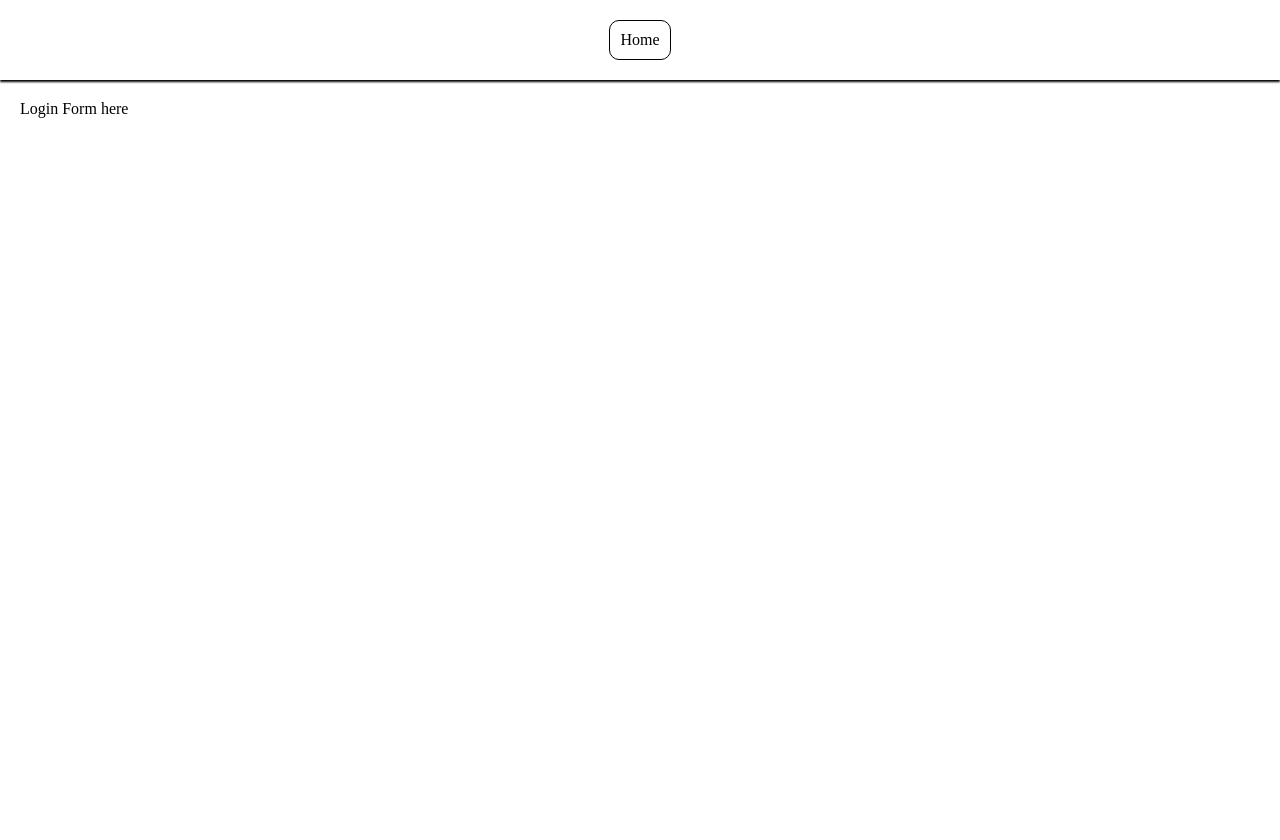
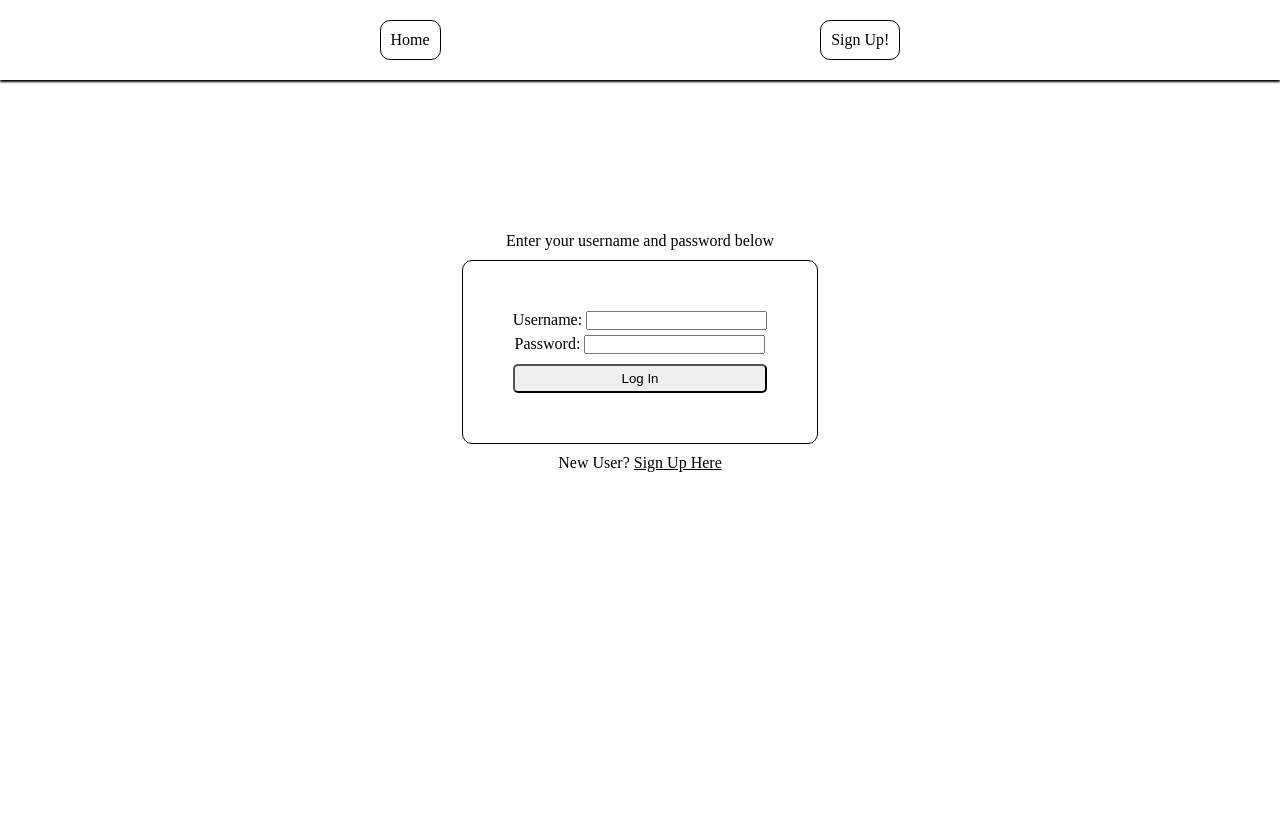
Before and after one commit to forty9unbeaten/djangoTweets, a Django app: page /login/ in a window 1280 px wide. Run offline with Django 3.2, Linux system fonts and the light colour scheme.

Commit message:
Render appropriate content on login page template

```diff
--- a/templates/authentication/login.html
+++ b/templates/authentication/login.html
@@ -1,9 +1,32 @@
 {% extends '../base.html' %}
 
+{% block stylesheet %}
+    {% load static %}
+    <link href={% static 'login.css' %} rel='stylesheet'>
+{% endblock stylesheet %}
+
+{% block page_title %}
+    {{ page_title }}
+{% endblock page_title %}
+
 {% block navBar %}
+    <a href={% url 'homepage' %}>
     <div class='navBar__button'>Home</div>
+    </a>
+    <a href={% url 'register' %}>
+    <div class='navBar__button'>Sign Up!</div>
+    </a>
 {% endblock navBar %}
 
 {% block content %}
-Login Form here
+<div id='login__container'>
+    Enter your username and password below
+    <form action='' method='POST'>
+        {{ form.as_p }}
+        <button type='submit'>Log In</button>
+    </form>
+    <div id='login__register'>
+    New User? <a href={% url 'register' %}>Sign Up Here</a>
+    </div>
+</div>
 {% endblock content %}
```
